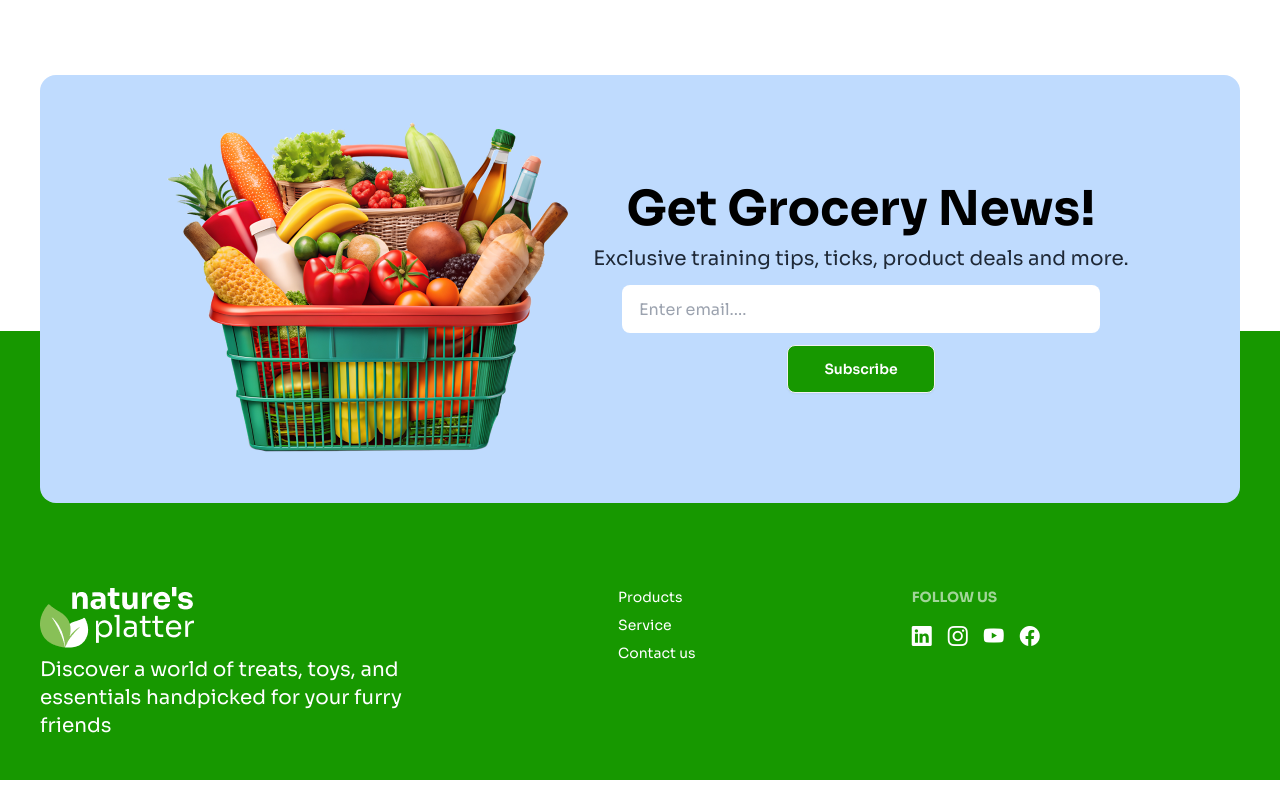
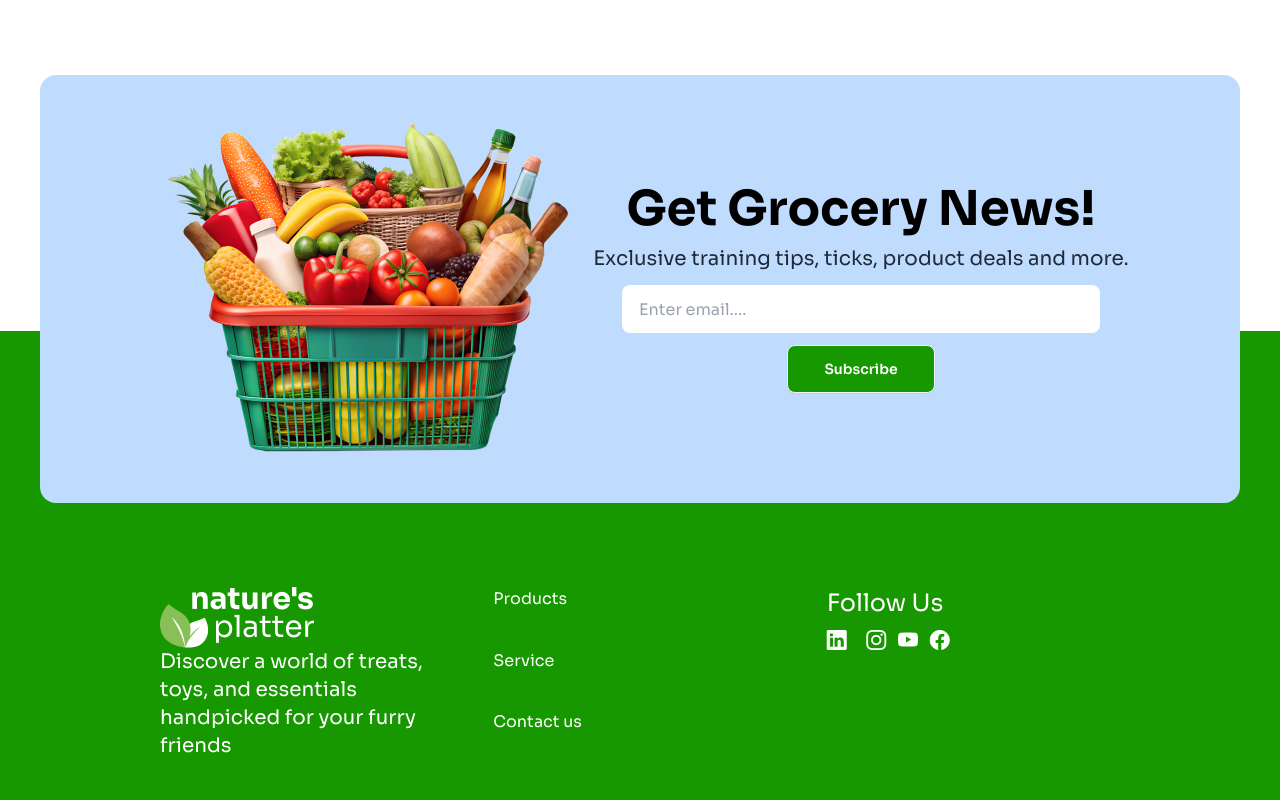
Before and after one commit to tuhin0071/Assignment-3, a plain HTML site: page index.html in a window 1280 px wide. Shown: the part 4391-5191 px from the top of the page. Drawn offline with nearby package versions, Linux system fonts and the light colour scheme.

Commit message:
good things happen again

```diff
--- a/index.html
+++ b/index.html
@@ -358,7 +358,7 @@
              <!-- popular -->
 
              <section>
-                  <div class="bg-blue-100 p-2 lg:p-32 3xl:p-40">
+                  <div class="bg-blue-100 px-4 pt-7 pb-9 lg:p-32 3xl:p-40">
                         <!-- text -->
 
                               <div class=" mb-7">
@@ -620,39 +620,55 @@
 
 
 
-            <div class=" md:mt-120">
-                  <footer class="footer sm:footer-horizontal bg-primary text-base-content p-10 pt-64 mx-auto">
-                        <nav>
-                          <img src="c2-assets/logo-footer.png" alt="">
+
+
+            <div class=" md:mt-120   ">
+
+
+
+
+                  <div class="  bg-primary  p-10 pt-64 flex justify-center">
+                     <div class=" grid  grid-cols-1 lg:grid-cols-3 w-4/5 gap-10 ">
+
+
+                        <div class="">
+                              <img src="c2-assets/logo-footer.png" alt="">
                           <p class="text-white text-xl">
-                              Discover a world of treats, toys, and <br> essentials handpicked for your furry <br> friends
+                              Discover a world of treats, toys, and  essentials handpicked for your furry friends
                           </p>
-                        </nav>
-                        <nav>
-                          <a class="link link-hover text-white">Products</a>
+
+
+                        </div>
+
+
+                        <div class="grid grid-cols-1 gap-3">
+                              <a class="link link-hover text-white">Products</a>
                           <a class="link link-hover  text-white">Service</a>
                           <a class="link link-hover text-white">  Contact us</a>
 
-                        </nav>
-                        <nav>
-                          <h6 class="footer-title  text-white"> Follow Us</h6>
-                          <div class="grid grid-flow-col gap-4 ">
-                            <a>
+                        </div>
+
+
+                        <div>
+                              <h6 class="text-2xl mb-2  text-white"> Follow Us</h6>
+                          <div class=" space-x-2">
+
                               <i class="bi bi-linkedin text-xl text-white"></i>
-                            </a>
 
-                            <a>
                               <i class="bi bi-instagram  text-xl text-white"></i>
-                            </a>
-                            <a>
+
+
                               <i class="bi bi-youtube text-xl text-white"></i>
-                            </a>
-                            <a>
+
                               <i class="bi bi-facebook text-xl text-white"></i>
-                            </a>
+
                           </div>
-                        </nav>
-                      </footer>
+                        </div>
+
+
+                     </div>
+                  </div>
+
             </div>
        </footer>
 
```
